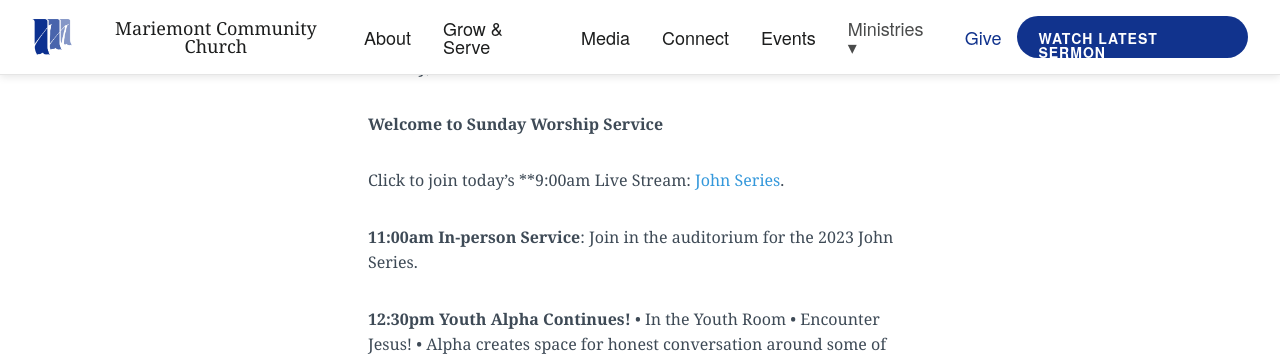
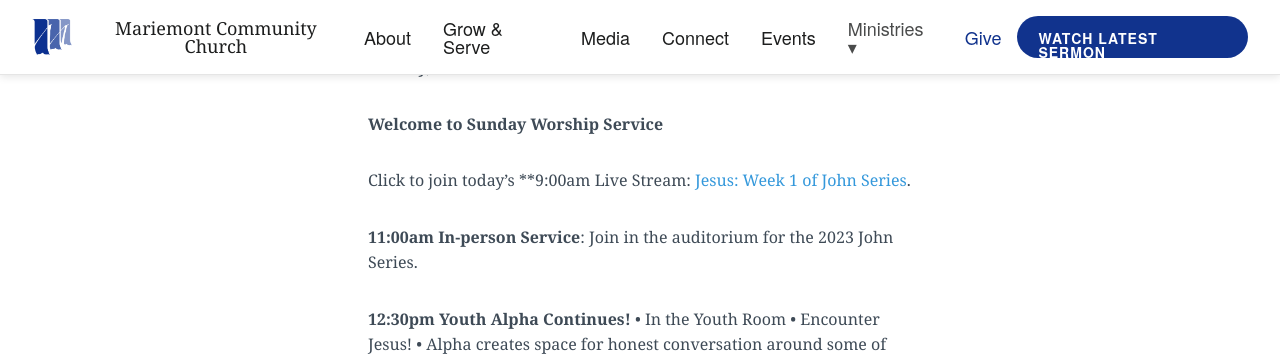
Before and after one commit to lukemoderwell/mariemont, a Jekyll site: the page built from updates.markdown, in a window 1280 px wide and 900 px high, scrolled down 496 px. Shown: the top 359 px of the window. Built offline with Jekyll 4.4.1, drawn with Linux system fonts in a browser that asks for light colours; nearby versions of some CDN libraries.

Commit message:
Updated Updates

```diff
--- a/updates.markdown
+++ b/updates.markdown
@@ -25,7 +25,7 @@
 
 **Welcome to Sunday Worship Service**
 
-Click to join today's **9:00am Live Stream: [John Series](https://youtu.be/o8H7vj3QoIk).
+Click to join today's **9:00am Live Stream: [Jesus: Week 1 of John Series](https://youtu.be/o8H7vj3QoIk).
 
 **11:00am In-person Service**: Join in the auditorium for the 2023 John Series.
 
```
